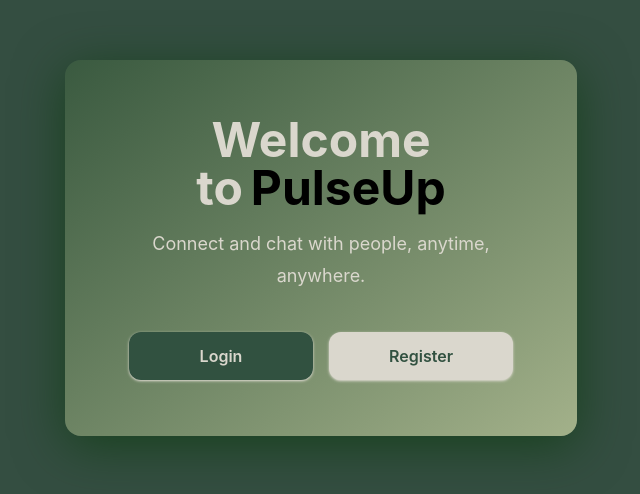
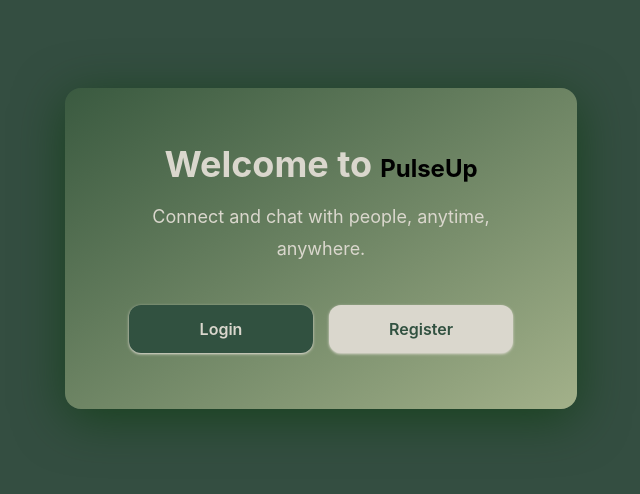
Before and after one commit to TalibBuilds/Chating-Applicaion, a React (Vite) app in the folder Frontend/: page / in a window 1280 px wide. Shown: the part 152-646 px from the top of the page, without its empty margins (319-959 px from the left). Built offline with nearby package versions, Linux system fonts and the light colour scheme; no server answers.

Commit message:
Update Landing component styles and heading size

```diff
--- a/Frontend/src/pages/Landing.jsx
+++ b/Frontend/src/pages/Landing.jsx
@@ -6,9 +6,9 @@ const Landing = () => {
     <div className='min-h-screen w-full flex flex-col items-center justify-center bg-[#344e41] p-15'>
       <div className='w-full max-w-lg bg-gradient-to-br from-[#3a5a40] to-[#a3b18a] rounded-2xl shadow-[0_10px_50px_rgba(0,55,0,0.55)] p-10 sm:p-14 text-center'>
 
-        <h1 className='text-5xl font-bold mb-4 text-[#dad7cd]'>
+        <h1 className='text-4xl font-bold mb-4 text-[#dad7cd]'>
           Welcome to
-          <span className='text-black ml-2'>PulseUp</span>
+          <span className='text-black ml-2 text-2xl'>PulseUp</span>
         </h1>
 
         <p className='text-[#dad7cd] text-lg mb-10 leading-8'>
```
